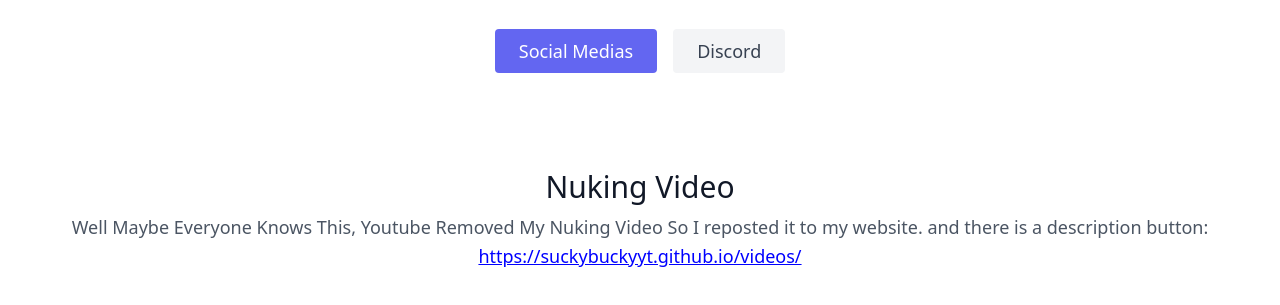
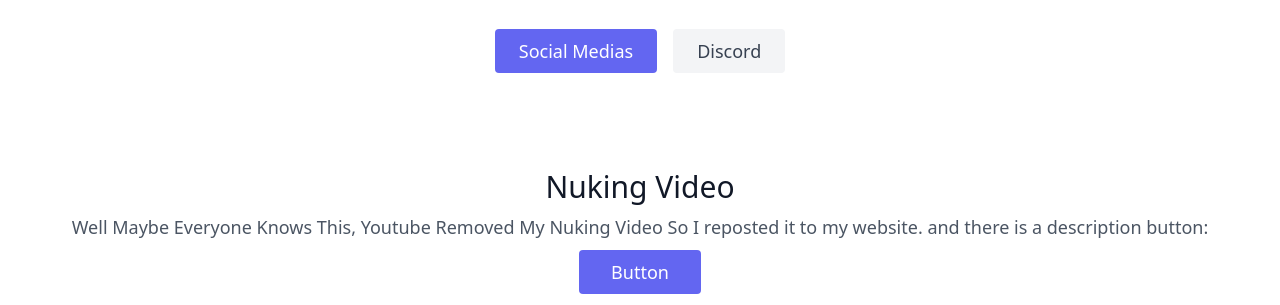
Before and after one commit to OltiBrati/home, a plain HTML site: page index.html in a window 1280 px wide. Shown: the part 647-952 px from the top of the page. Drawn offline with nearby package versions, Linux system fonts and the light colour scheme.

Commit message:
Update index.html

```diff
--- a/index.html
+++ b/index.html
@@ -62,6 +62,9 @@
         </div>
         <h1 style="text-align: center;" id="nuking-video" class="sm:text-3xl text-2xl font-medium title-font mb-2 text-gray-900">Nuking Video</h1>
         <p style="text-align: center;" class="leading-relaxed text-lg">Well Maybe Everyone Knows This, Youtube Removed My Nuking Video So I reposted it to my website. and there is a description button: </p>
+        <div class="p-2 w-full">
+          <button class="flex mx-auto text-white bg-indigo-500 border-0 py-2 px-8 focus:outline-none hover:bg-indigo-600 rounded text-lg">Button</button>
+        </div>
         <a href="https://suckybuckyyt.github.io/videos/">
         <p style="text-align: center;color:blue" class="leading-relaxed text-lg">
           <u>https://suckybuckyyt.github.io/videos/</u></p>
```
